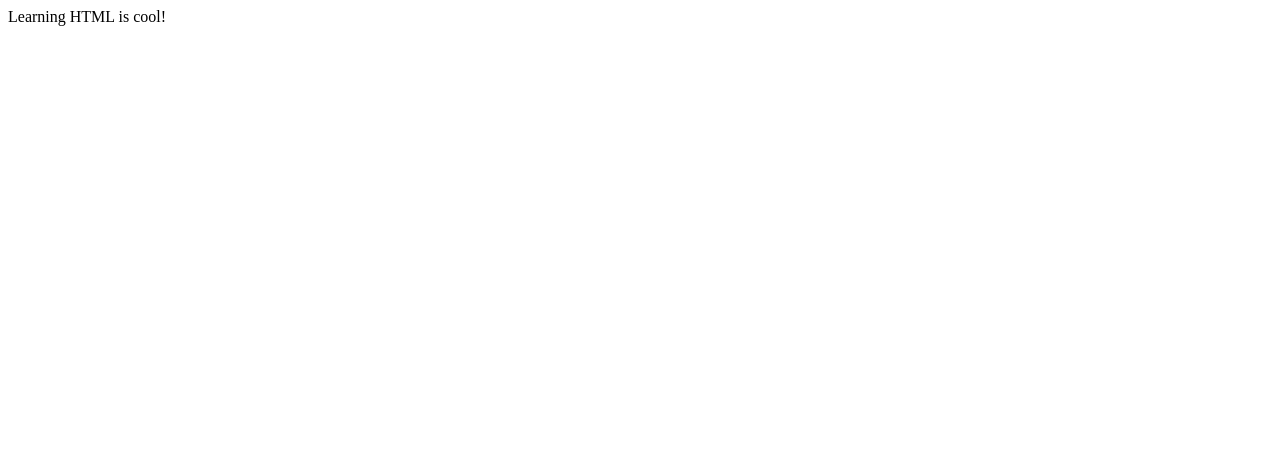
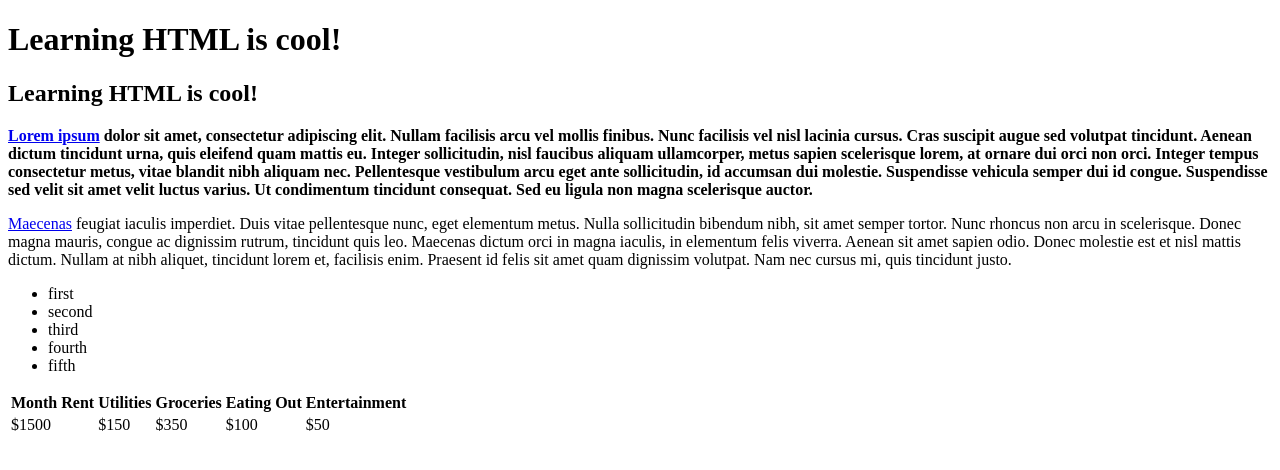
Before and after one commit to jpgr78/mysimplesite, a plain HTML site: page index.html in a window 1280 px wide. Drawn offline with Linux system fonts and the light colour scheme.

Commit message:
simple site

```diff
--- a/index.html
+++ b/index.html
@@ -1,9 +1,55 @@
 <!DOCTYPE html>
 <html>
     <head>
-
+        <meta charset="utf-8">
+        <title>A Simple Site</title>
     </head>
     <body>
-        Learning HTML is cool!
+        <h1>Learning HTML is cool!</h1>
+        <h2>Learning HTML is cool!</h2>
+        <p><b><a href="https://www.google.com/" target="_blank">Lorem ipsum</a> dolor sit amet, consectetur adipiscing elit.
+            Nullam facilisis arcu vel mollis finibus. Nunc facilisis
+            vel nisl lacinia cursus. Cras suscipit augue sed volutpat
+            tincidunt. Aenean dictum tincidunt urna, quis eleifend
+            quam mattis eu. Integer sollicitudin, nisl faucibus aliquam
+            ullamcorper, metus sapien scelerisque lorem, at ornare dui
+            orci non orci. Integer tempus consectetur metus, vitae
+            blandit nibh aliquam nec. Pellentesque vestibulum arcu eget
+            ante sollicitudin, id accumsan dui molestie. Suspendisse
+            vehicula semper dui id congue. Suspendisse sed velit sit
+            amet velit luctus varius. Ut condimentum tincidunt consequat.
+            Sed eu ligula non magna scelerisque auctor.</b></p>
+        <p><a href="http://www.yahoo.com">Maecenas</a> feugiat iaculis imperdiet. Duis vitae pellentesque
+            nunc, eget elementum metus. Nulla sollicitudin bibendum nibh,
+            sit amet semper tortor. Nunc rhoncus non arcu in scelerisque.
+            Donec magna mauris, congue ac dignissim rutrum, tincidunt
+            quis leo. Maecenas dictum orci in magna iaculis, in elementum
+            felis viverra. Aenean sit amet sapien odio. Donec molestie
+            est et nisl mattis dictum. Nullam at nibh aliquet, tincidunt
+            lorem et, facilisis enim. Praesent id felis sit amet quam
+            dignissim volutpat. Nam nec cursus mi, quis tincidunt justo.</p>
+            <ul><li>first</li><li>second</li><li>third</li><li>fourth</li><li>fifth</li></ul>
+
+            <table>
+                <tr>
+
+                <th>Month</th>
+                <th>Rent</th>
+                <th>Utilities</th>
+                <th>Groceries</th>
+                <th>Eating Out</th>
+                <th>Entertainment</th></tr>
+                <tr>
+                    <td>$1500</td>
+                    <td>&nbsp;</td>
+                    <td>$150</td>
+                    <td>$350</td>
+                    <td>$100</td>
+                    <td>$50</td>
+
+                    </tr>
+
+             </table>
+
     </body>
 </html>
```
